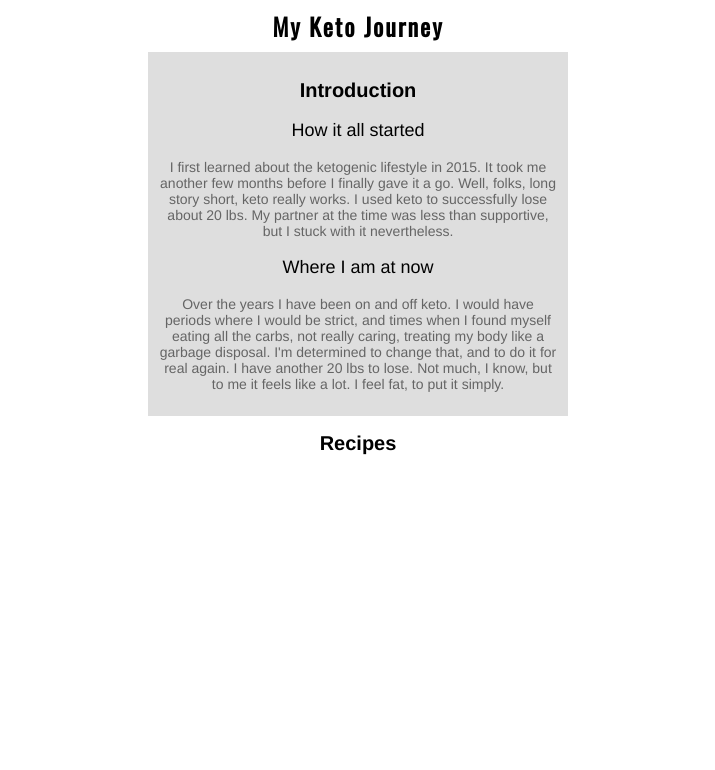
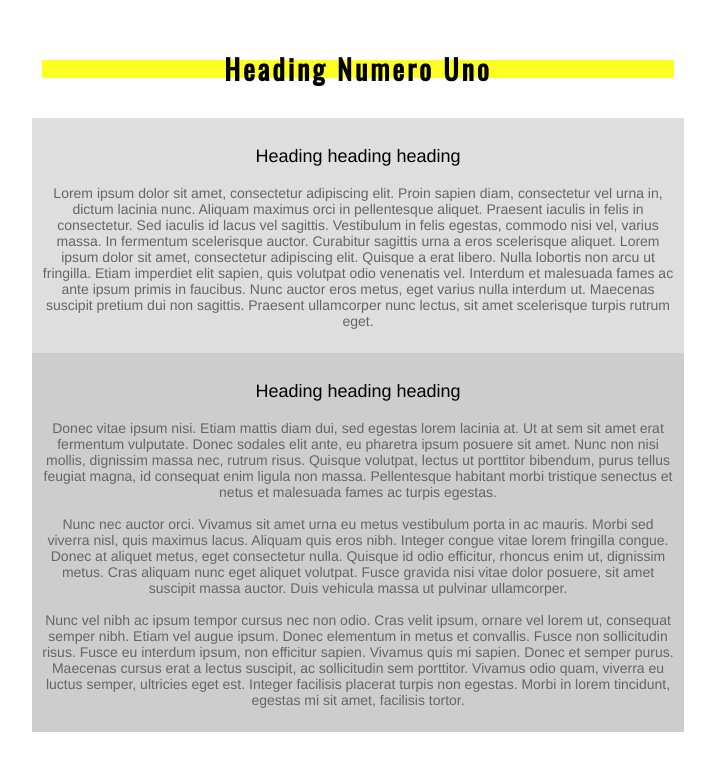
Before and after one commit to roosanna/roosanna.github.io, a plain HTML site: page index.html in a window 1280 px wide. Shown: the whole page, without its empty margins (282-997 px from the left). Drawn offline with nearby package versions, Linux system fonts and the light colour scheme.

Commit message:
Update index.html

```diff
--- a/index.html
+++ b/index.html
@@ -3,15 +3,20 @@
   <head>
     <link href="https://fonts.googleapis.com/css?family=Oswald" rel="stylesheet">
     <title>
-      My Keto Journey
+      Website Numero Uno
     </title>
     <style>
-      #intro{
-        width:400px;
+      #first{
+        width:50%;
         background:#dedede;
         padding:10px;
       }
-      .main{
+      #second{
+        width:50%;
+        background:#cdcdcd;
+        padding:10px;
+      }
+      p{
         color:#656565;
         font:14px "Helvetica";
       }
@@ -23,25 +28,36 @@
         font-weight:bold;
       }
       h1{
-        font:24px "Oswald", sans-serif;
+        font:28px "Oswald", sans-serif;
         font-weight:bold;
-        line-height:20px;
-        letter-spacing:2px;
+        line-height:18px;
+        letter-spacing:3px;
+      }
+      #header{
+        width:50%;
+        margin-top:60px;
+        margin-bottom:40px;
+        background-color:#fefe23;
       }
     </style>
   </head>
   <body>
     <center>
-    <h1>My Keto Journey</h1>
-    <div id="intro">
-      <h2>Introduction</h2>
-      <h3>How it all started</h3>
-      <p class="main">I first learned about the ketogenic lifestyle in 2015. It took me another few months before I finally gave it a go. Well, folks, long story short, keto really works. I used keto to successfully lose about 20 lbs. My partner at the time was less than supportive, but I stuck with it nevertheless.</p>
-      <h3>Where I am at now</h3>
-      <p class="main">Over the years I have been on and off keto. I would have periods where I would be strict, and times when I found myself eating all the carbs, not really caring, treating my body like a garbage disposal. I'm determined to change that, and to do it for real again. I have another 20 lbs to lose. Not much, I know, but to me it feels like a lot. I feel fat, to put it simply.</p>
-    </div>
-    <div id="recipes">
-      <h2>Recipes</h2>
+      <div id="header">
+        <h1>Heading Numero Uno</h1>
+      </div>
+    <div id="first">
+      <h3>Heading heading heading</h3>
+      <p>Lorem ipsum dolor sit amet, consectetur adipiscing elit. Proin sapien diam, consectetur vel urna in, dictum lacinia nunc. Aliquam maximus orci in pellentesque aliquet. Praesent iaculis in felis in consectetur. Sed iaculis id lacus vel sagittis. Vestibulum in felis egestas, commodo nisi vel, varius massa. In fermentum scelerisque auctor. Curabitur sagittis urna a eros scelerisque aliquet. Lorem ipsum dolor sit amet, consectetur adipiscing elit. Quisque a erat libero. Nulla lobortis non arcu ut fringilla. Etiam imperdiet elit sapien, quis volutpat odio venenatis vel. Interdum et malesuada fames ac ante ipsum primis in faucibus. Nunc auctor eros metus, eget varius nulla interdum ut. Maecenas suscipit pretium dui non sagittis. Praesent ullamcorper nunc lectus, sit amet scelerisque turpis rutrum eget.</p>
+      </div>
+      <div id="second">
+        <h3>Heading heading heading</h3>
+      <p>Donec vitae ipsum nisi. Etiam mattis diam dui, sed egestas lorem lacinia at. Ut at sem sit amet erat fermentum vulputate. Donec sodales elit ante, eu pharetra ipsum posuere sit amet. Nunc non nisi mollis, dignissim massa nec, rutrum risus. Quisque volutpat, lectus ut porttitor bibendum, purus tellus feugiat magna, id consequat enim ligula non massa. Pellentesque habitant morbi tristique senectus et netus et malesuada fames ac turpis egestas.
+        <br><br>
+        Nunc nec auctor orci. Vivamus sit amet urna eu metus vestibulum porta in ac mauris. Morbi sed viverra nisl, quis maximus lacus. Aliquam quis eros nibh. Integer congue vitae lorem fringilla congue. Donec at aliquet metus, eget consectetur nulla. Quisque id odio efficitur, rhoncus enim ut, dignissim metus. Cras aliquam nunc eget aliquet volutpat. Fusce gravida nisi vitae dolor posuere, sit amet suscipit massa auctor. Duis vehicula massa ut pulvinar ullamcorper.
+        <br><br>
+        Nunc vel nibh ac ipsum tempor cursus nec non odio. Cras velit ipsum, ornare vel lorem ut, consequat semper nibh. Etiam vel augue ipsum. Donec elementum in metus et convallis. Fusce non sollicitudin risus. Fusce eu interdum ipsum, non efficitur sapien. Vivamus quis mi sapien. Donec et semper purus. Maecenas cursus erat a lectus suscipit, ac sollicitudin sem porttitor. Vivamus odio quam, viverra eu luctus semper, ultricies eget est. Integer facilisis placerat turpis non egestas. Morbi in lorem tincidunt, egestas mi sit amet, facilisis tortor.
+      </p>
     </div>
     </center>
   </body>
```
